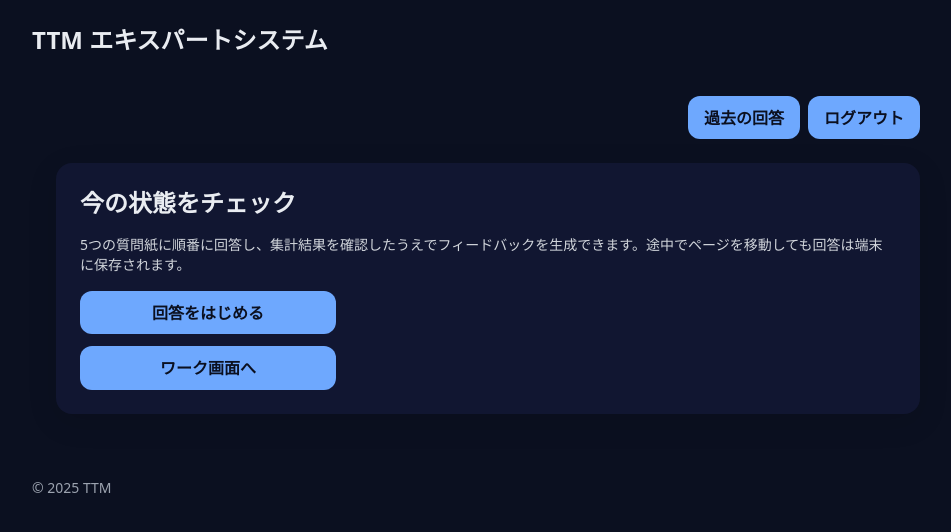
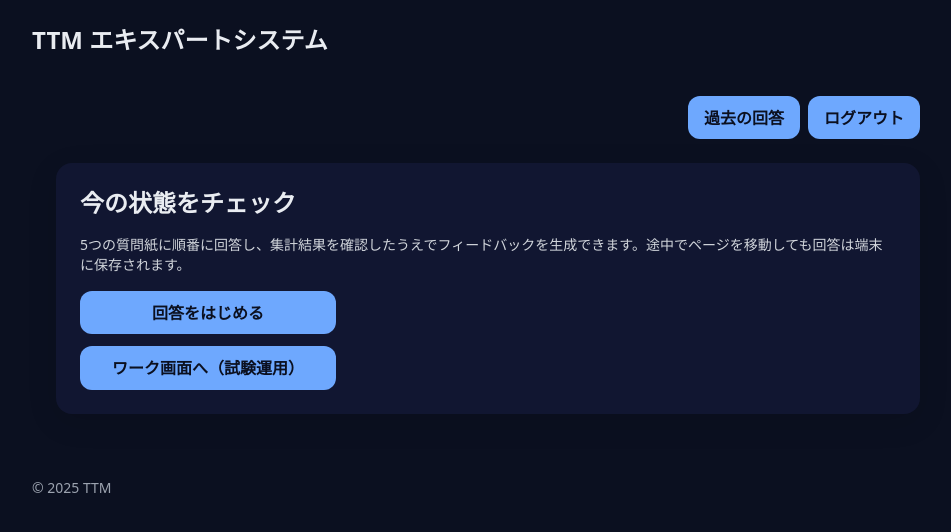
Before and after one commit to kanaetani92-jpg/ttmes, a Next.js app: page / in a window 1280 px wide. Shown: the top 532 px of the page, without its empty margins (152-1103 px from the left). Built offline with nearby package versions, Linux system fonts and the light colour scheme; no server answers; sample sign-in values are in the browser's storage.

Commit message:
Update work labels to indicate experimental status

```diff
--- a/src/app/page.tsx
+++ b/src/app/page.tsx
@@ -17,7 +17,7 @@
             <div className="flex flex-col gap-3 sm:w-fit">
               <RestartAssessmentButton className="w-full text-center sm:w-64">回答をはじめる</RestartAssessmentButton>
               <Link className="btn w-full text-center sm:w-64" href="/work">
-                ワーク画面へ
+                ワーク画面へ（試験運用）
               </Link>
             </div>
           </section>
--- a/src/components/AssessmentActions.tsx
+++ b/src/components/AssessmentActions.tsx
@@ -87,7 +87,7 @@
       <div className="flex flex-wrap justify-end gap-2">
         {showWorkLink ? (
           <Link className="btn" href="/work">
-            ワーク画面へ
+            ワーク画面へ（試験運用）
           </Link>
         ) : null}
         {showRestartButton ? <RestartAssessmentButton onRestart={() => setActionError(null)} /> : null}
--- a/src/components/WorkChat.tsx
+++ b/src/components/WorkChat.tsx
@@ -129,7 +129,7 @@
   if (!hasHydrated) {
     return (
       <section className="card space-y-4 p-6">
-        <h2 className="text-xl font-bold text-white">ワーク</h2>
+        <h2 className="text-xl font-bold text-white">ワーク（試験運用）</h2>
         <p className="text-sm text-gray-400">読み込み中です…</p>
       </section>
     );
@@ -139,7 +139,7 @@
     <section className="card flex h-[min(80vh,600px)] flex-col space-y-4 p-6">
       <header className="flex items-start justify-between gap-3">
         <div className="space-y-1">
-          <h2 className="text-xl font-bold text-white">ワーク</h2>
+          <h2 className="text-xl font-bold text-white">ワーク（試験運用）</h2>
           {context.stage ? (
             <p className="text-xs text-gray-500">{`ステージ: ${context.stage}`}</p>
           ) : null}
```
